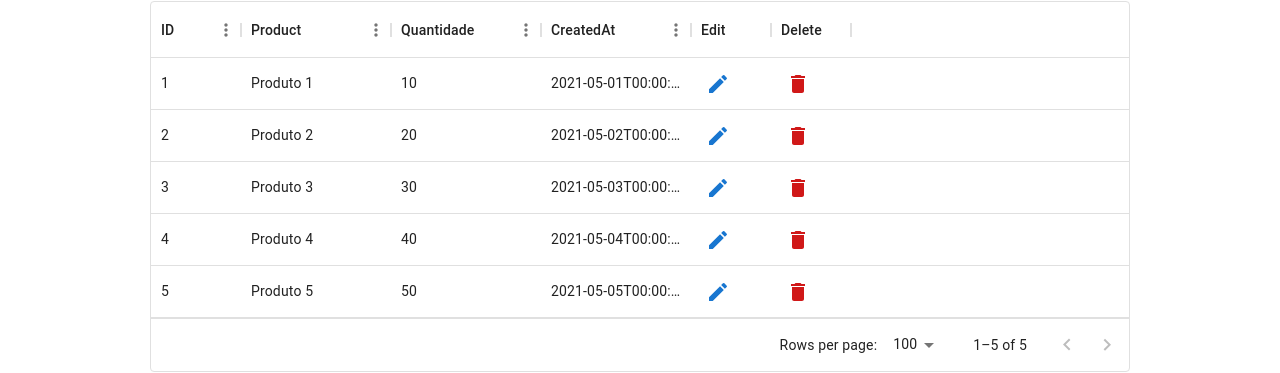
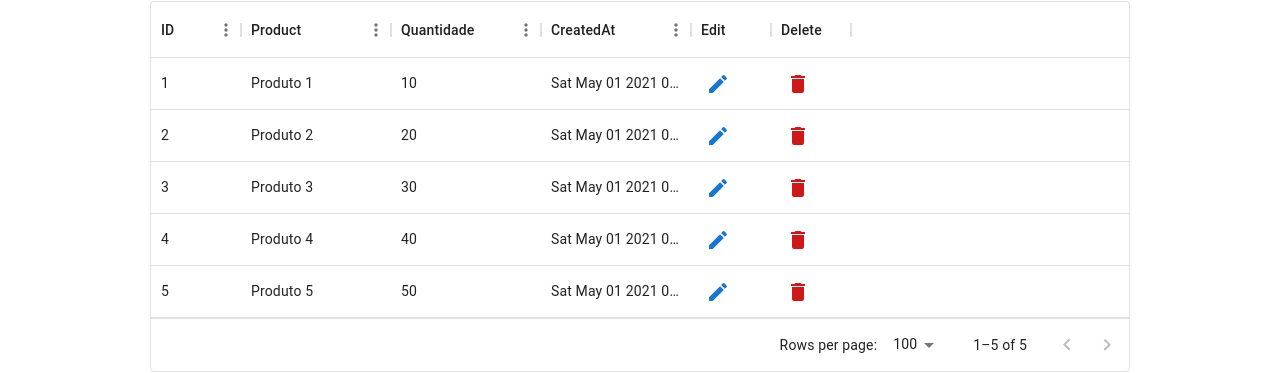
Before and after one commit to AcacioCacio/controle-estoque, a React (Create React App) app in the folder frontend/: page /home in a window 1280 px wide. Shown: the part 226-599 px from the top of the page. Built offline with nearby package versions, Linux system fonts and the light colour scheme.

Commit message:
adiciona o type do Estoque

```diff
--- a/frontend/src/data/estoqueMock.ts
+++ b/frontend/src/data/estoqueMock.ts
@@ -1,32 +1,34 @@
-export const estoqueMock = [
+import { Estoque } from "../types/Estoque";
+
+export const estoqueMock: Estoque[] = [
   {
     id: 1,
     nome: "Produto 1",
     quantidade: 10,
-    createdAt: "2021-05-01T00:00:00.000Z",
+    createdAt: new Date("2021-05-01T00:00:00.000Z"),
   },
   {
     id: 2,
     nome: "Produto 2",
     quantidade: 20,
-    createdAt: "2021-05-02T00:00:00.000Z",
+    createdAt: new Date("2021-05-01T00:00:00.000Z"),
   },
   {
     id: 3,
     nome: "Produto 3",
     quantidade: 30,
-    createdAt: "2021-05-03T00:00:00.000Z",
+    createdAt: new Date("2021-05-01T00:00:00.000Z"),
   },
   {
     id: 4,
     nome: "Produto 4",
     quantidade: 40,
-    createdAt: "2021-05-04T00:00:00.000Z",
+    createdAt: new Date("2021-05-01T00:00:00.000Z"),
   },
   {
     id: 5,
     nome: "Produto 5",
     quantidade: 50,
-    createdAt: "2021-05-05T00:00:00.000Z",
+    createdAt: new Date("2021-05-01T00:00:00.000Z"),
   },
 ];
--- /dev/null
+++ b/frontend/src/types/Estoque.ts
@@ -0,0 +1,6 @@
+export type Estoque = {
+  id: number;
+  nome: string;
+  quantidade: number;
+  createdAt: Date | null;
+};
```
